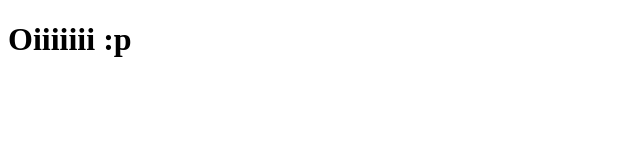
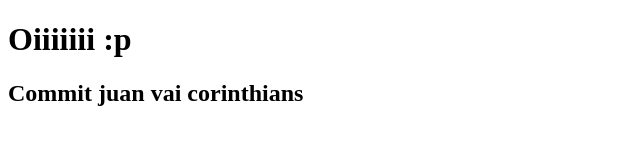
Before and after one commit to NicolyLDS/scm, a plain HTML site: page index.html in a window 1280 px wide. Shown: the whole page, without its empty margins (0-640 px from the left). Drawn offline with Linux system fonts and the light colour scheme.

Commit message:
commit juan

```diff
--- a/index.html
+++ b/index.html
@@ -8,5 +8,6 @@
 </head>
 <body>
     <h1>Oiiiiiii :p</h1>
+    <h2>Commit juan vai corinthians</h2>
 </body>
 </html>
```
